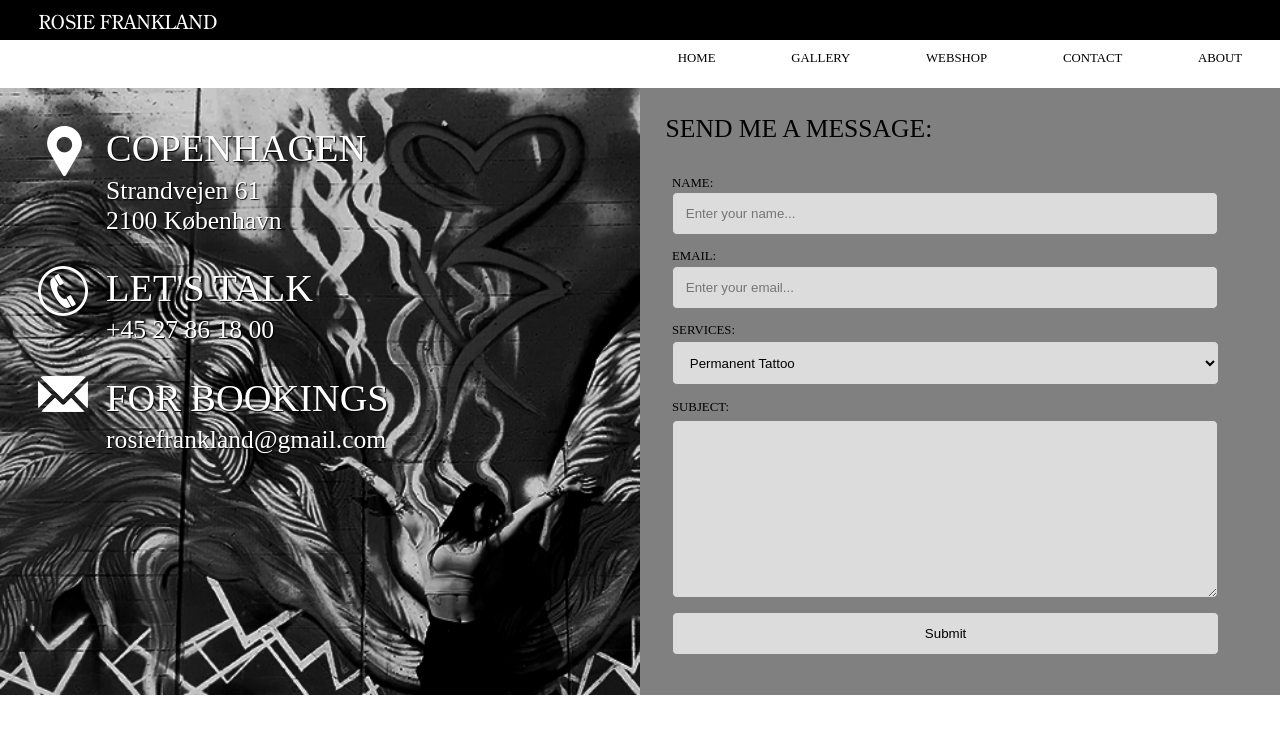
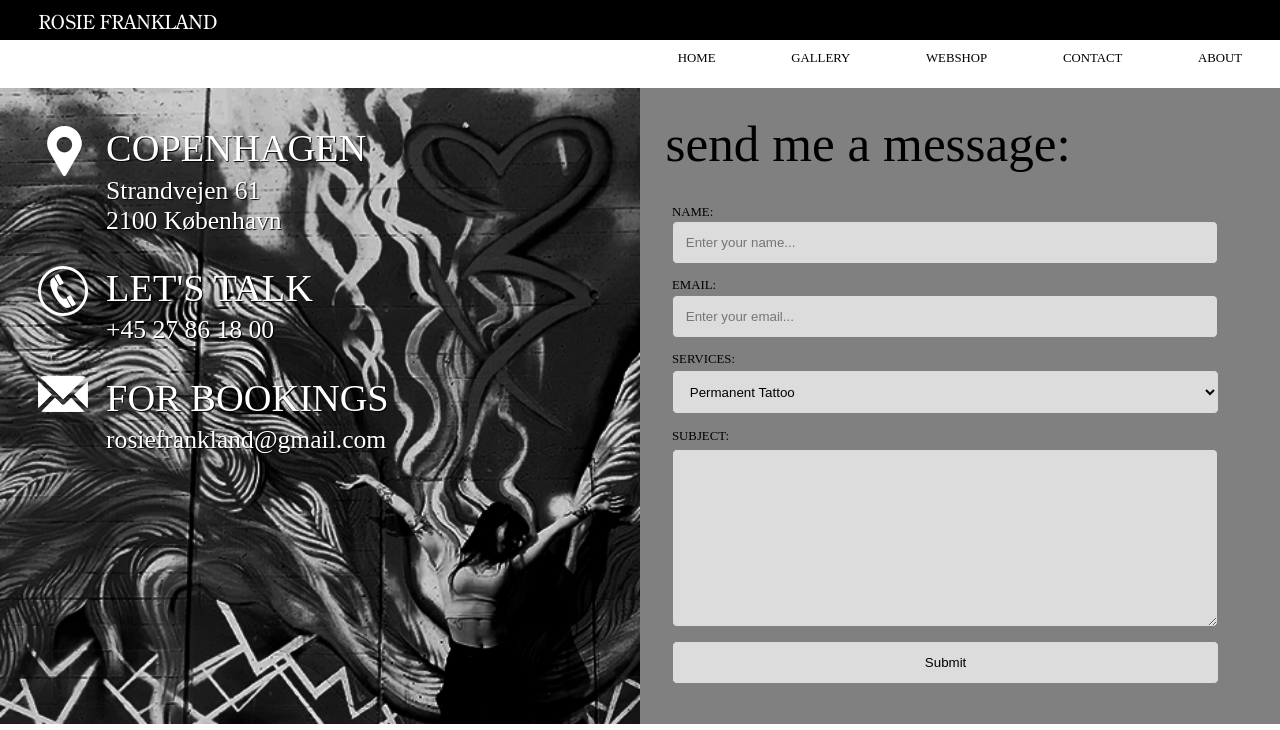
Before and after one commit to Anabolique89/ExamVersionRosieWebsite, a plain HTML site: page contact.html in a window 1280 px wide. Shown: the top 730 px of the page. Drawn offline with Linux system fonts and the light colour scheme; a web font is replaced by a local one.

Commit message:
Adjusted Contact Page

```diff
--- a/contact.css
+++ b/contact.css
@@ -243,10 +243,11 @@ footer {
 }
 
 .contactus h {
+	font-family: "Lovely home";
 	margin: 0;
 	padding: 0;
-	font-size: 2vw;
-	text-transform: uppercase;
+	font-size: 4vw;
+	text-transform: none;
 }
 
 .contactdetails {
```
